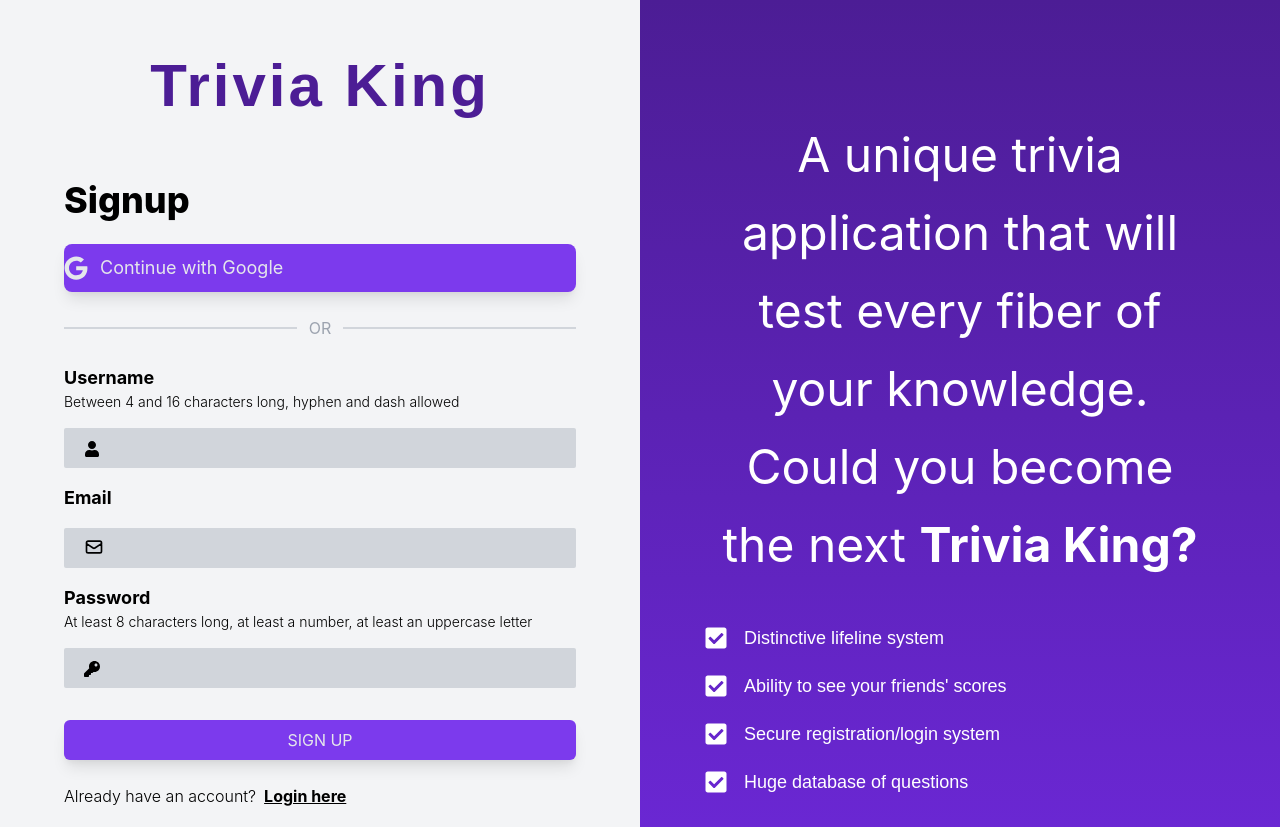
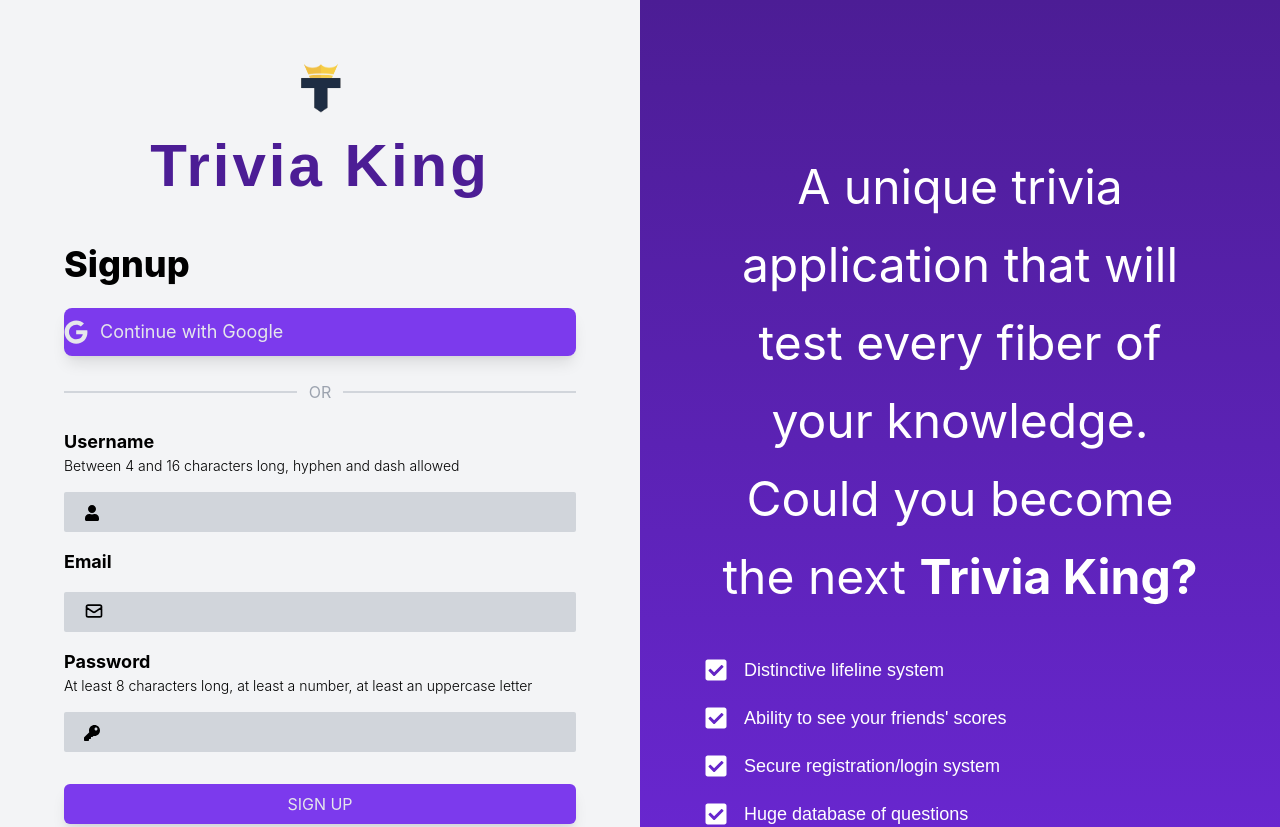
Before and after one commit to RFermo/TriviaKing-A, a React (Create React App) app in the folder client/: page / in a window 1280 px wide. Shown: the top 827 px of the page. Built offline with nearby package versions, Linux system fonts and the light colour scheme.

Commit message:
Save point

```diff
--- a/client/src/LandingPage/Register.jsx
+++ b/client/src/LandingPage/Register.jsx
@@ -3,6 +3,7 @@ import { HiOutlineMail } from "react-icons/hi";
 import { useState } from "react";
 import Axios from "axios";
 import { Link, useHistory } from "react-router-dom";
+import TKlogo from "../Main/TKLogo.png";
 
 const Register = () => {
 
@@ -50,9 +51,11 @@ const Register = () => {
         <div className="w-4/5 mx-auto lg:w-1/2 lg:min-h-screen lg:flex lg:items-center py-8 xl:py-14 2xl:py-0 bg-gray-100">
 
             <div className="lg:w-4/5 2xl:w-3/5 mx-auto">
-                <h1 className="text-5xl md:text-6xl cursor-default text-center font-georama text-purple-900 font-extrabold tracking-wider">Trivia King</h1>
 
-                <div className="flex flex-col space-y-6 mt-16">
+                <img className="w-16 h-16 mx-auto" src={TKlogo} alt="Trivia King logo" />
+                <h1 className="text-5xl mt-4 md:text-6xl cursor-default text-center font-georama text-purple-900 font-extrabold tracking-wider">Trivia King</h1>
+
+                <div className="flex flex-col space-y-6 mt-12">
                     <div className="text-3xl cursor-default md:text-4xl font-inter font-extrabold">
                         Signup
                     </div>
--- a/client/src/Login/Login.jsx
+++ b/client/src/Login/Login.jsx
@@ -2,6 +2,7 @@ import { FaGoogle, FaUser, FaKey } from "react-icons/fa";
 import Axios from "axios";
 import { useState } from "react";
 import { Link, useHistory } from "react-router-dom";
+import TKlogo from "../Main/TKLogo.png";
 
 const Login = () => {
 
@@ -49,14 +50,15 @@ const Login = () => {
         <div className="min-h-screen flex justify-center items-center bg-gradient-to-tr from-purple-900 to-purple-700">
             <div className="w-5/6 lg:w-11/12 xl:w-4/5 2xl:w-3/5 flex flex-col lg:flex-row my-10 lg:my-0">
                 <div className="lg:w-1/2">
-                    <img className="h-[250px] md:h-[375px] lg:h-[620px] xl:h-[630px] w-full object-cover rounded-tr-xl lg:rounded-tr-none rounded-tl-xl lg:rounded-bl-xl"
+                    <img className="h-[250px] md:h-[375px] lg:h-[670px] xl:h-[675px] w-full object-cover rounded-tr-xl lg:rounded-tr-none rounded-tl-xl lg:rounded-bl-xl"
                         src="https://cdn.pixabay.com/photo/2018/03/21/07/16/learning-3245793_960_720.jpg"
                         alt="Light bulb"
                     />
                 </div>
 
-                <div className="lg:w-1/2 lg:h-[620px] xl:h-[630px] bg-gray-100 rounded-br-xl rounded-bl-xl lg:rounded-bl-none lg:rounded-tr-xl py-8">
-                    <h1 className="text-4xl cursor-default md:text-5xl text-center font-georama text-purple-900 font-extrabold tracking-wider">Trivia King</h1>
+                <div className="lg:w-1/2 lg:h-[670px] xl:h-[675px] bg-gray-100 rounded-br-xl rounded-bl-xl lg:rounded-bl-none lg:rounded-tr-xl py-2">
+                    <img className="w-16 h-16 mx-auto" src={TKlogo} alt="Trivia King logo" />
+                    <h1 className="text-4xl mt-2 cursor-default md:text-5xl text-center font-georama text-purple-900 font-extrabold tracking-wider">Trivia King</h1>
 
                     <div className="w-4/5 mx-auto flex flex-col space-y-5 md:space-y-5 mt-10 lg:mt-6">
 
--- a/client/src/Main/MenuComponents/Play/Play.jsx
+++ b/client/src/Main/MenuComponents/Play/Play.jsx
@@ -1,5 +1,5 @@
 import Axios from "axios";
-import { useState } from "react";
+import { useState, useEffect } from "react";
 import Header from "../Header";
 import { FaChevronUp, FaChevronDown, FaChevronLeft, FaChevronRight, FaArrowRight } from "react-icons/fa";
 import appendAndShuffle from "../../utils/shuffleArr";
@@ -138,7 +138,7 @@ const Play = () => {
                                 handleBegin();
                             }}
                         >
-                            <h1 className="font-inter text-3xl text-gray-800 font-semibold">Start playing!</h1>
+                            <h1 className="font-inter text-3xl md:text-5xl 2xl:text-6xl text-gray-800 font-semibold">Start playing!</h1>
                         </button>
 
                         <div>
```
